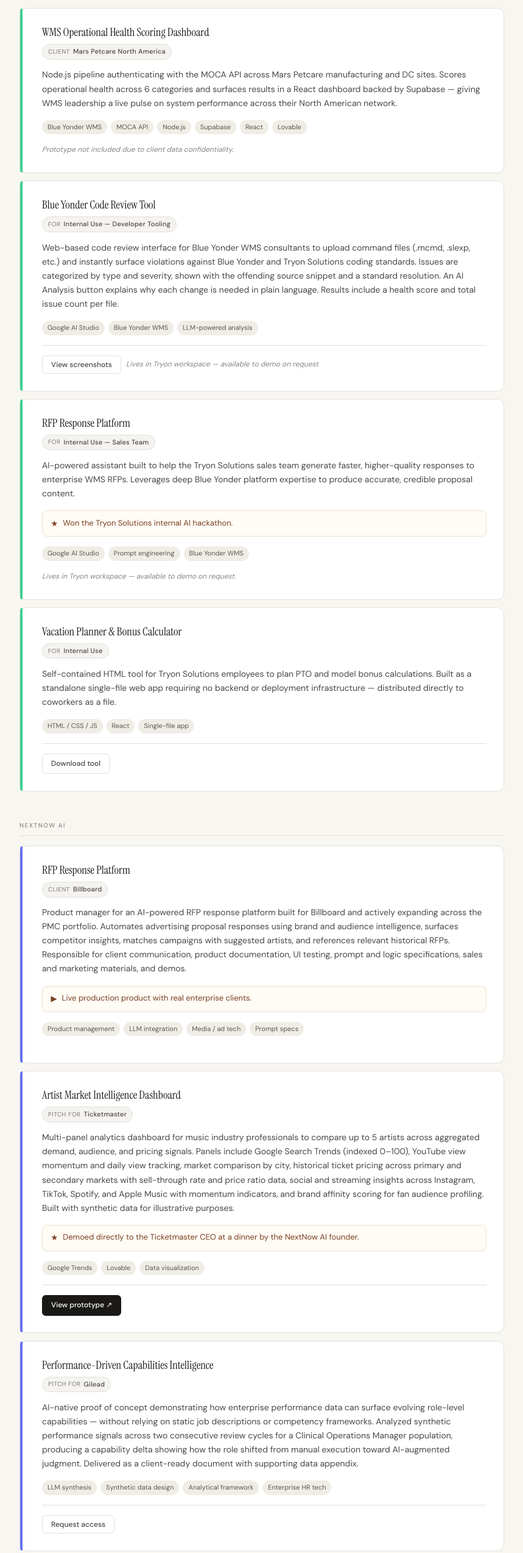
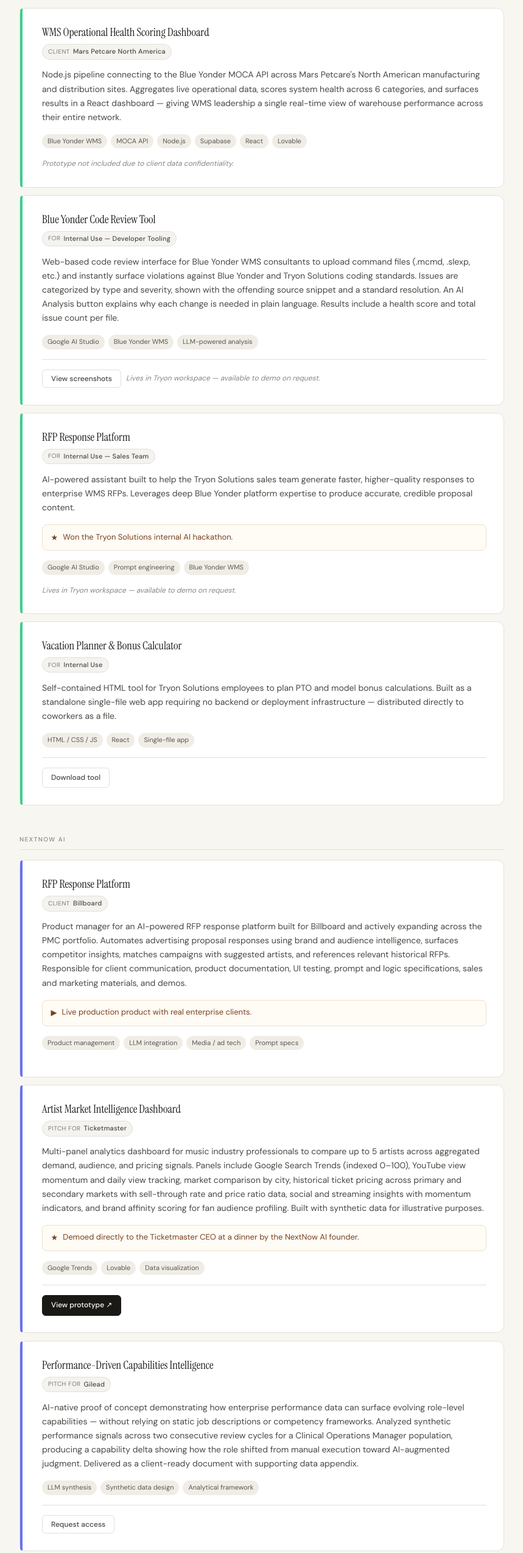
Before and after one commit to sarahrussell-dev/sarahrussell.dev, a plain HTML site: page index.html in a window 1280 px wide. Shown: the part 251-2798 px from the top of the page at 61% size, without its empty margins (210-1069 px from the left). Drawn offline with Linux system fonts and the light colour scheme.

Commit message:
Update index.html

```diff
--- a/index.html
+++ b/index.html
@@ -114,7 +114,7 @@
     <div class="card-meta">
       <span class="meta-pill"><span class="meta-pill-label">Client</span> Mars Petcare North America</span>
     </div>
-    <p class="card-desc">Node.js pipeline authenticating with the MOCA API across Mars Petcare manufacturing and DC sites. Scores operational health across 6 categories and surfaces results in a React dashboard backed by Supabase — giving WMS leadership a live pulse on system performance across their North American network.</p>
+    <p class="card-desc">Node.js pipeline connecting to the Blue Yonder MOCA API across Mars Petcare's North American manufacturing and distribution sites. Aggregates live operational data, scores system health across 6 categories, and surfaces results in a React dashboard — giving WMS leadership a single real-time view of warehouse performance across their entire network.</p>
     <div class="tags">
       <span class="tag">Blue Yonder WMS</span><span class="tag">MOCA API</span><span class="tag">Node.js</span><span class="tag">Supabase</span><span class="tag">React</span><span class="tag">Lovable</span>
     </div>
@@ -133,7 +133,7 @@
     </div>
     <div class="actions">
       <button class="btn btn-secondary" onclick="document.getElementById('modal-cr').classList.add('open')">View screenshots</button>
-      <span class="note-inline">Lives in Tryon workspace &mdash; available to demo on request</span>
+      <span class="note-inline">Lives in Tryon workspace &mdash; available to demo on request.</span>
     </div>
   </div>
 
@@ -193,7 +193,7 @@
     <div class="card-meta">
       <span class="meta-pill"><span class="meta-pill-label">Pitch for</span> Ticketmaster</span>
     </div>
-    <p class="card-desc">Multi-panel analytics dashboard for music industry professionals to compare up to 5 artists across aggregated demand, audience, and pricing signals. Panels include Google Search Trends (indexed 0&ndash;100), YouTube view momentum and daily view tracking, market comparison by city, historical ticket pricing across primary and secondary markets with sell-through rate and price ratio data, social and streaming insights across Instagram, TikTok, Spotify, and Apple Music with momentum indicators, and brand affinity scoring for fan audience profiling. Built with synthetic data for illustrative purposes.</p>
+    <p class="card-desc">Multi-panel analytics dashboard for music industry professionals to compare up to 5 artists across aggregated demand, audience, and pricing signals. Panels include Google Search Trends (indexed 0&ndash;100), YouTube view momentum and daily view tracking, market comparison by city, historical ticket pricing across primary and secondary markets with sell-through rate and price ratio data, social and streaming insights with momentum indicators, and brand affinity scoring for fan audience profiling. Built with synthetic data for illustrative purposes.</p>
     <div class="highlight">
       <span class="highlight-star">&#9733;</span>
       <span>Demoed directly to the Ticketmaster CEO at a dinner by the NextNow AI founder.</span>
@@ -214,7 +214,7 @@
     </div>
     <p class="card-desc">AI-native proof of concept demonstrating how enterprise performance data can surface evolving role-level capabilities — without relying on static job descriptions or competency frameworks. Analyzed synthetic performance signals across two consecutive review cycles for a Clinical Operations Manager population, producing a capability delta showing how the role shifted from manual execution toward AI-augmented judgment. Delivered as a client-ready document with supporting data appendix.</p>
     <div class="tags">
-      <span class="tag">LLM synthesis</span><span class="tag">Synthetic data design</span><span class="tag">Analytical framework</span><span class="tag">Enterprise HR tech</span>
+      <span class="tag">LLM synthesis</span><span class="tag">Synthetic data design</span><span class="tag">Analytical framework</span>
     </div>
     <div class="actions">
       <button class="btn btn-secondary" onclick="document.getElementById('modal-gilead').classList.add('open')">Request access</button>
```
